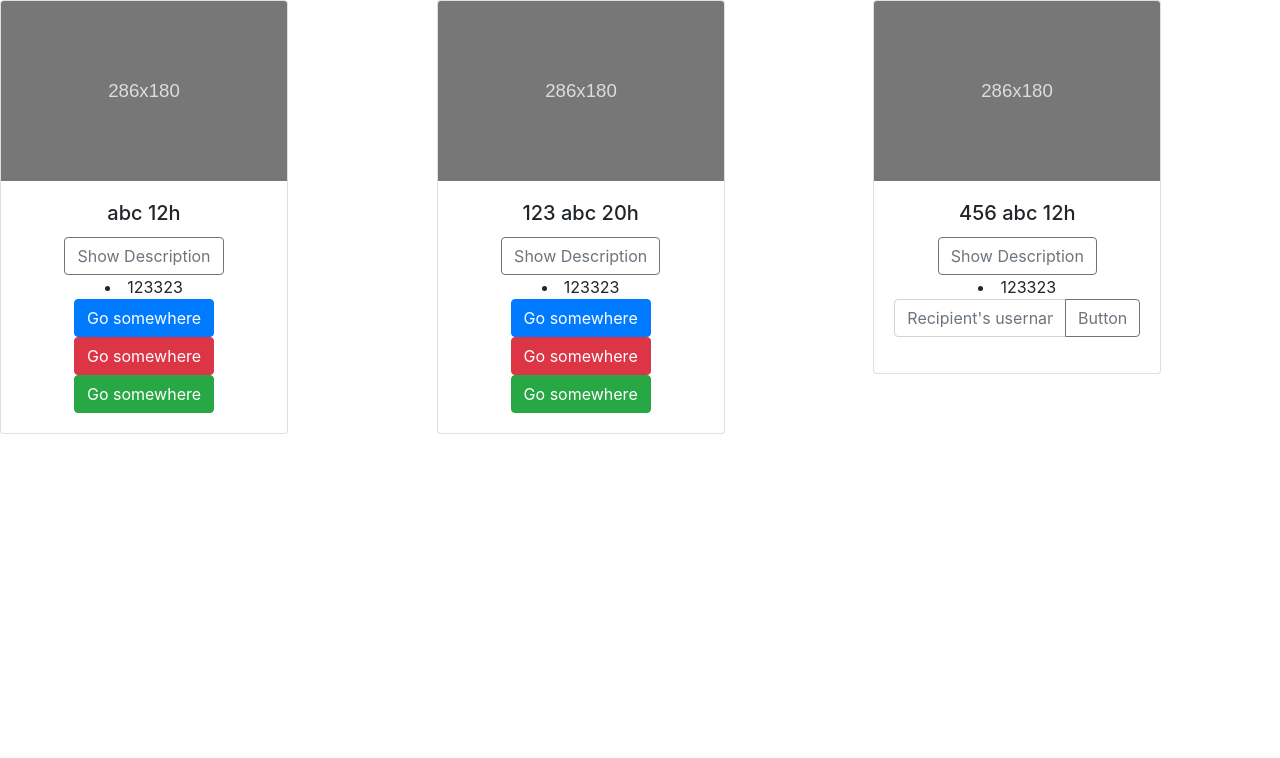
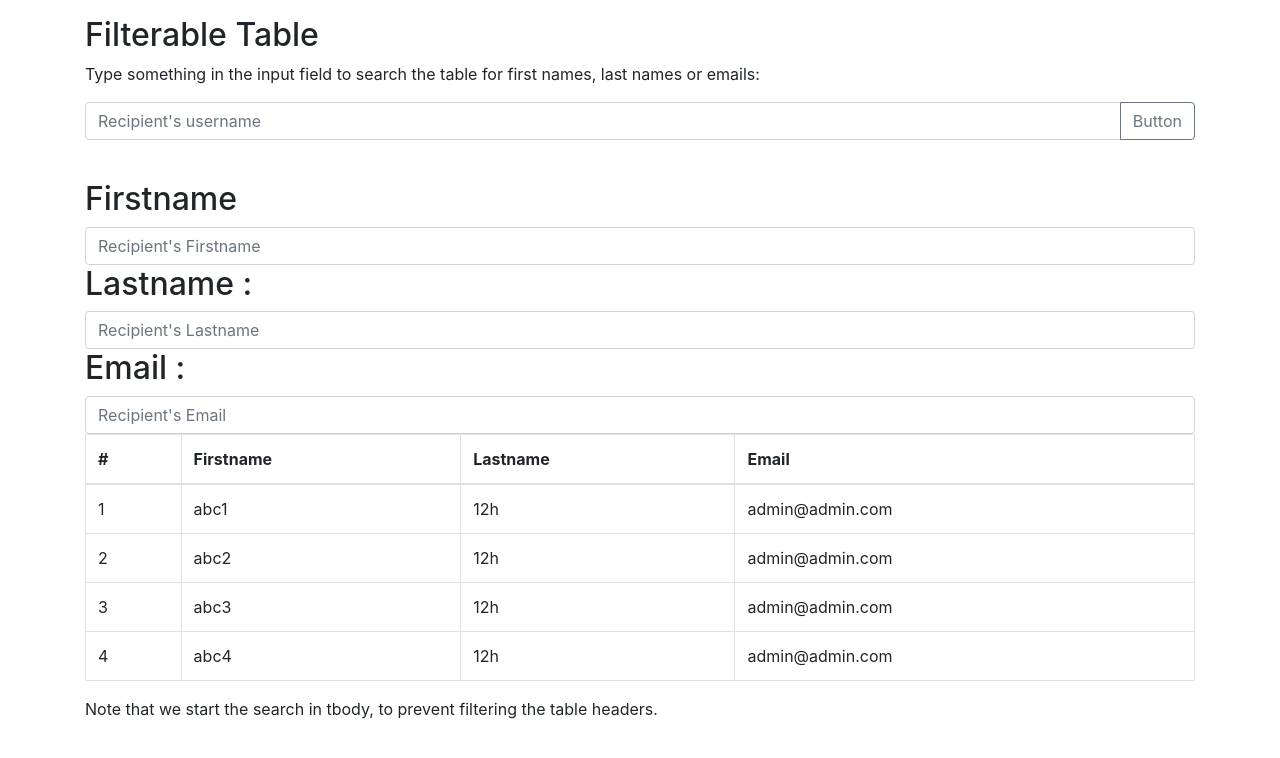
Before and after one commit to quy1990/react-init, a React (Create React App) app: page / in a window 1280 px wide. Shown: the top 758 px of the page. Built offline with nearby package versions, Linux system fonts and the light colour scheme.

Commit message:
add form

```diff
--- a/public/index.html
+++ b/public/index.html
@@ -16,9 +16,6 @@
     <title>React App</title>
   </head>
   <body>
-  <div class="row">
-
-  </div>
   <div id="root"></div>
   <script href="%PUBLIC_URL%/js/bootstrap.min.js"></script>
   </body>
--- a/src/App.js
+++ b/src/App.js
@@ -1,36 +1,39 @@
 import React, {Component} from 'react';
 import './App.css';
-import Course from "./components/Course";
+import Search from "./components/Search";
+import Header from "./components/Header";
+import Footer from "./components/Footer";
+import Content from "./components/Content";
+import Form from "./components/Form";
+
+import contacts from "./Data/contacts";
 
 class App extends Component {
+    constructor(props) {
+        super(props);
+        this.state = {
+            items: contacts.items,
+            isShowForm: true
+        }
+    }
+
     render() {
-        const items = [
-            {
-                name: "abc",
-                time: "12h",
-                free: true
-            },
-            {
-                name: "123 abc",
-                time: "20h",
-                free: true
-            },
-            {
-                name: "456 abc",
-                time: "12h",
-                free: false
-            }
-        ];
+        let items = this.state.items;
+        let isShowFrom = this.state.isShowForm;
 
-        const elementCourses = items.map((item, index) =>
-            <Course key={index} name={item.name} time={item.time} free={item.free}/>
-        );
+        let form = null;
 
-
+        if (isShowFrom) {
+            form = <Form/>
+        }
         return (
-            <div className="App">
-                <div className="row">
-                    {elementCourses}
+            <div>
+                <div className="container mt-3">
+                    <Header/>
+                    <Search/>
+                    {form}
+                    <Content items={items}/>
+                    <Footer/>
                 </div>
             </div>
         )
--- /dev/null
+++ b/src/Data/contacts.js
@@ -0,0 +1,28 @@
+export default {
+    items: [
+        {
+            id: 1,
+            firstName: "abc1",
+            lastName: "12h",
+            email: "admin@admin.com"
+        },
+        {
+            id: 2,
+            firstName: "abc2",
+            lastName: "12h",
+            email: "admin@admin.com"
+        },
+        {
+            id: 3,
+            firstName: "abc3",
+            lastName: "12h",
+            email: "admin@admin.com"
+        },
+        {
+            id: 4,
+            firstName: "abc4",
+            lastName: "12h",
+            email: "admin@admin.com"
+        },
+    ]
+}
--- /dev/null
+++ b/src/components/Content.js
@@ -0,0 +1,33 @@
+import React, {Component} from "react";
+import Item from "./Item";
+
+class Content extends Component {
+    constructor(props) {
+        super(props);
+        this.state = {};
+    }
+
+    render() {
+        const items = this.props.items;
+        const row = items.map((item, index) => {
+            return <Item key={index} item={item}/>
+        })
+        return (
+            <table className="table table-bordered">
+                <thead>
+                <tr>
+                    <th>#</th>
+                    <th>Firstname</th>
+                    <th>Lastname</th>
+                    <th>Email</th>
+                </tr>
+                </thead>
+                <tbody id="myTable">
+                {row}
+                </tbody>
+            </table>
+        )
+    }
+}
+
+export default Content;
--- /dev/null
+++ b/src/components/Footer.js
@@ -0,0 +1,14 @@
+import React, {Component} from "react";
+
+class Header extends Component {
+
+    render() {
+        return (
+            <div>
+                <p>Note that we start the search in tbody, to prevent filtering the table headers.</p>
+            </div>
+        )
+    }
+}
+
+export default Header;
--- /dev/null
+++ b/src/components/Form.js
@@ -0,0 +1,25 @@
+import React, {Component} from "react";
+
+class Form extends Component {
+
+    render() {
+        return (
+            <div>
+                <h2>Firstname</h2>
+                <input type="text" className="form-control" placeholder="Recipient's Firstname"
+                       aria-label="Recipient's Firstname"
+                       aria-describedby="basic-addon2"/>
+                <h2>Lastname :</h2>
+                <input type="text" className="form-control" placeholder="Recipient's Lastname"
+                       aria-label="Recipient's Lastname"
+                       aria-describedby="basic-addon2"/>
+                <h2>Email :</h2>
+                <input type="text" className="form-control" placeholder="Recipient's Email"
+                       aria-label="Recipient's Email"
+                       aria-describedby="basic-addon2"/>
+            </div>
+        )
+    }
+}
+
+export default Form;
--- /dev/null
+++ b/src/components/Header.js
@@ -0,0 +1,15 @@
+import React, {Component} from "react";
+
+class Header extends Component {
+
+    render() {
+        return (
+            <div>
+                <h2>Filterable Table</h2>
+                <p>Type something in the input field to search the table for first names, last names or emails:</p>
+            </div>
+        )
+    }
+}
+
+export default Header;
--- /dev/null
+++ b/src/components/Item.js
@@ -0,0 +1,22 @@
+import React, {Component} from "react";
+
+class Item extends Component {
+    constructor(props) {
+        super(props);
+        this.state = {};
+    }
+
+    render() {
+        const row = this.props.item;
+        return (
+            <tr>
+                <td>{row.id}</td>
+                <td>{row.firstName}</td>
+                <td>{row.lastName}</td>
+                <td>{row.email}</td>
+            </tr>
+        )
+    }
+}
+
+export default Item;
--- /dev/null
+++ b/src/components/Search.js
@@ -0,0 +1,22 @@
+import React, {Component} from "react";
+
+class Search extends Component {
+
+    render() {
+        return (
+            <div>
+                <div className="input-group mb-3">
+                    <input type="text" className="form-control" placeholder="Recipient's username"
+                           aria-label="Recipient's username"
+                           aria-describedby="basic-addon2"/>
+                    <div className="input-group-append">
+                        <button className="btn btn-outline-secondary" type="button">Button</button>
+                    </div>
+                </div>
+                <br/>
+            </div>
+        )
+    }
+}
+
+export default Search;
```
